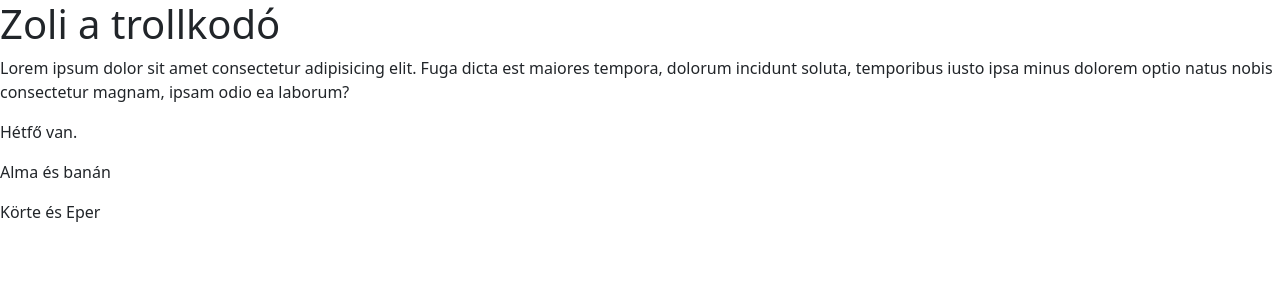
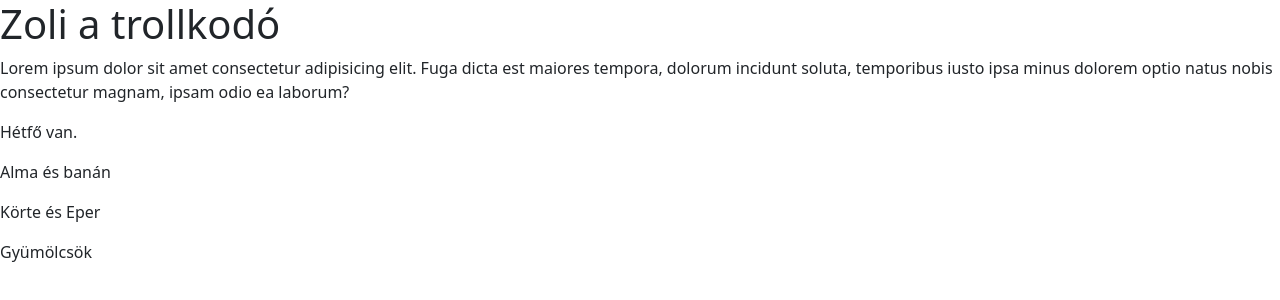
Before and after one commit to NemethAngela/Teszt_1212, a website: page index.html in a window 1280 px wide. Drawn offline with nearby package versions, Linux system fonts and the light colour scheme.

Commit message:
Gyümölcsökmegint

```diff
--- a/index.html
+++ b/index.html
@@ -4,7 +4,7 @@
     <meta charset="UTF-8">
     <meta http-equiv="X-UA-Compatible" content="IE=edge">
     <meta name="viewport" content="width=device-width, initial-scale=1.0">
-    <title>Document</title>
+    <title>Gyümölcsök</title>
     <link rel="stylesheet" href="node_modules\bootstrap\dist\css\bootstrap.css">
 </head>
 <body>
@@ -13,6 +13,7 @@
     <p>Hétfő van.</p>
     <p>Alma és banán</p>
     <p>Körte és Eper</p>
+    <p>Gyümölcsök</p>
 
 </body>
 </html>
```
